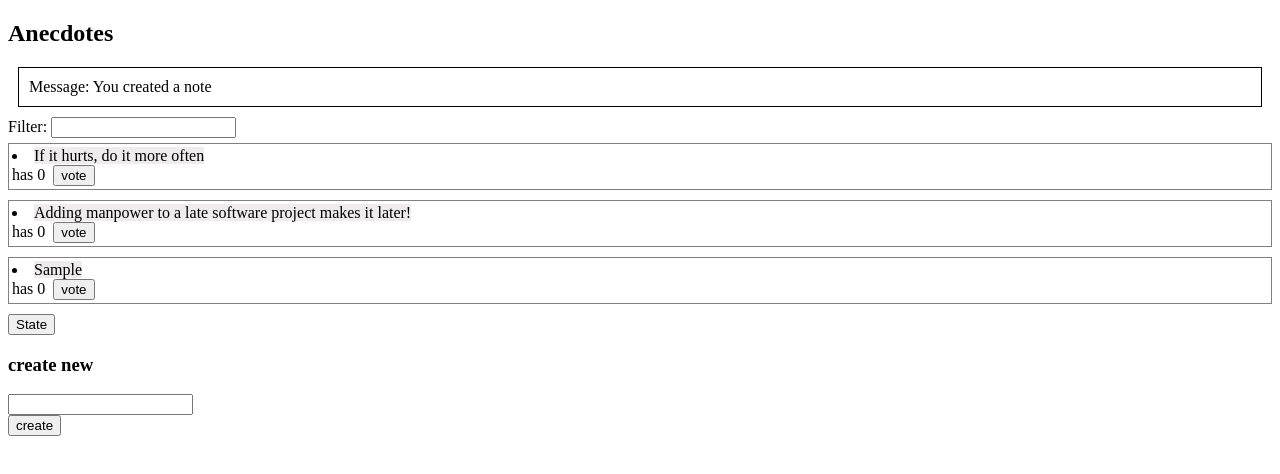
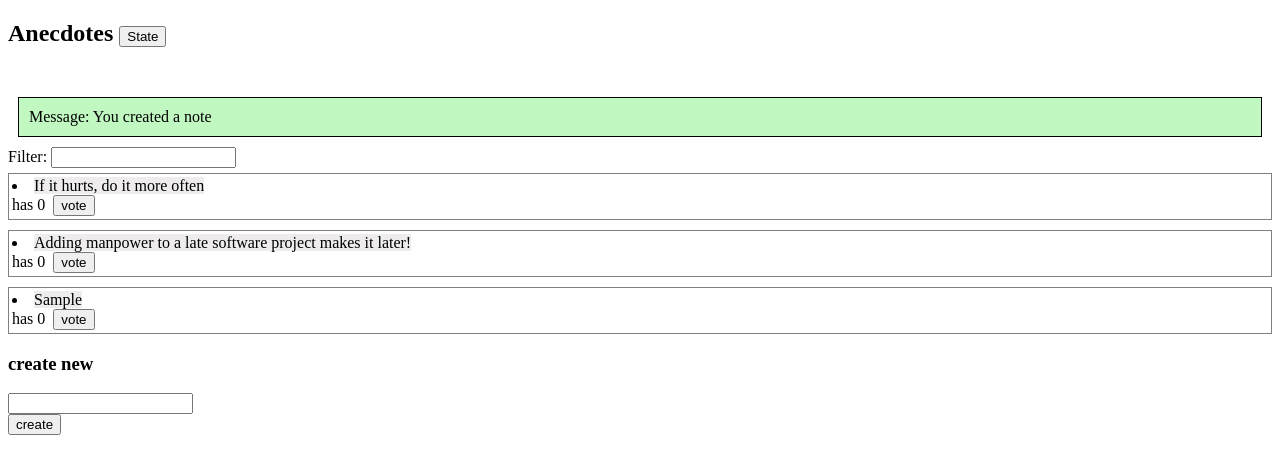
Before and after one commit to henriquewho/FSOpart6-anecdotes, a React (Create React App) app: page / in a window 1280 px wide. Both pictures are taken after typing "Sample" into the empty fields and a click on the button "create". Shown: the top 474 px of the page. Built offline with nearby package versions, Linux system fonts and the light colour scheme.

Commit message:
changed filter to use the selector

```diff
--- a/src/App.css
+++ b/src/App.css
@@ -12,3 +12,11 @@
 .filter {
     margin-bottom: 5px;
 }
+
+.notification {
+    background-color: rgb(193, 248, 193);
+}
+
+h2 {
+    margin-bottom: 50px;
+}
--- a/src/App.js
+++ b/src/App.js
@@ -5,13 +5,15 @@ import AnecdoteList from './components/AnecdoteList'
 import Filter from './components/Filter'
 import Notification from './components/Notification'
 
+import { useSelector } from 'react-redux'
+
 const App = () => {
-
-
+  const state = useSelector(state=>state)
+  const showState = () => console.log('state: ', state);
 
   return (
     <div>
-      <h2>Anecdotes</h2>
+      <h2>Anecdotes <button onClick={showState}>State</button></h2>
 
       <Notification />
 
--- a/src/components/AnecdoteList.js
+++ b/src/components/AnecdoteList.js
@@ -19,9 +19,10 @@ const Anecdote = ({anecdote, handleVote}) => {
 }
 
 const AnecdoteList = () => {
-    const fullState = useSelector(state => state)
-    const anecdotes = useSelector (state => state.anecdotes);
-    const filter = useSelector( state => state.filter)
+    const anecdotes = useSelector ( ({filter, anecdotes}) =>
+        anecdotes.filter(each => each.content.toLowerCase()
+        .includes(filter.toLowerCase()))
+    );
 
     const dispatch = useDispatch();
 
@@ -34,7 +35,7 @@ const AnecdoteList = () => {
 
     return (
         <div>
-            {anecdotes.filter(each=>each.content.toLowerCase().includes(filter.toLowerCase()))
+            {anecdotes
                 .sort( (a,b)=>{
                     if (a.votes > b.votes) return -1;
                     if (a.votes < b.votes) return 1;
@@ -42,7 +43,6 @@ const AnecdoteList = () => {
                 }).map(each =>
                 <Anecdote key={each.id} anecdote={each} handleVote={handleVote}/>
             )}
-            <button onClick={()=>console.log('full state: ',fullState)}>State</button>
         </div>
     )
 
--- a/src/components/Notification.js
+++ b/src/components/Notification.js
@@ -17,7 +17,7 @@ const Notification = () => {
   }
 
   return (
-    <div style={style}>
+    <div style={style} className='notification'>
       Message: {notification}
     </div>
   )
```
